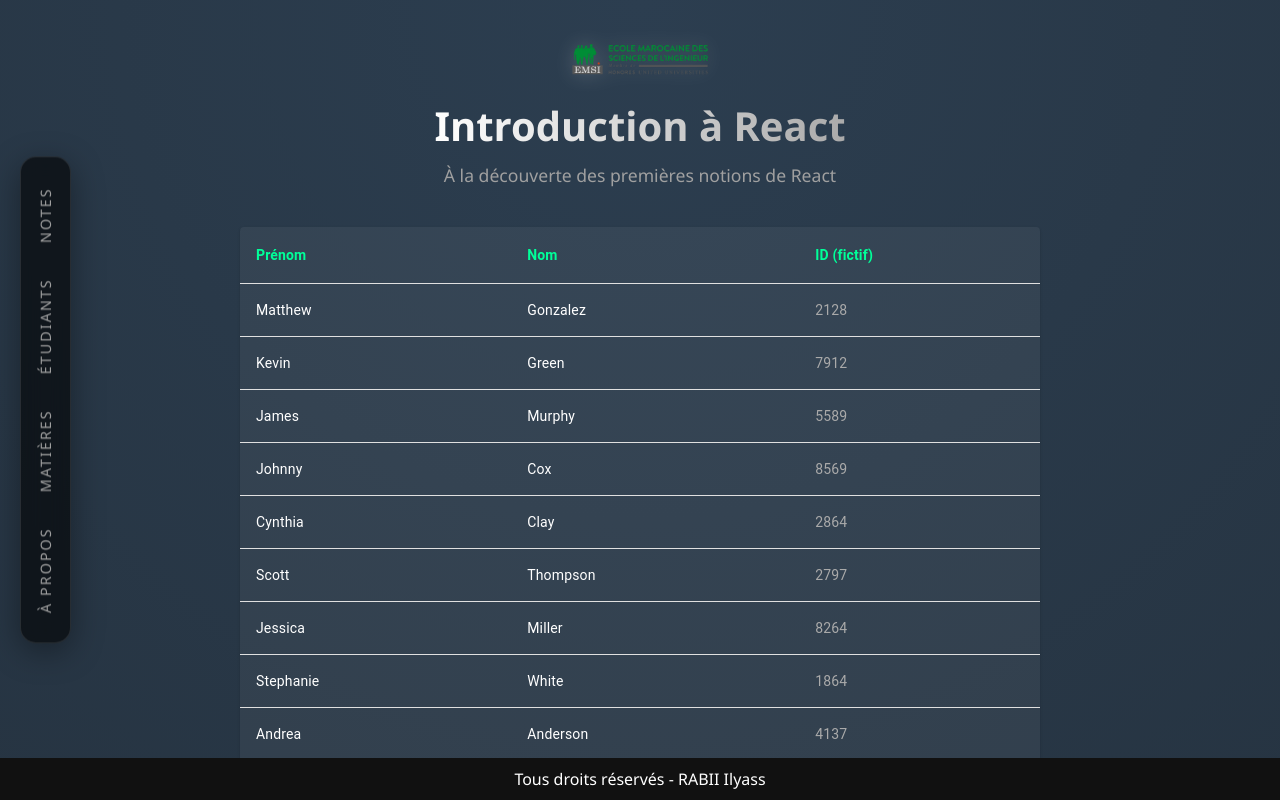
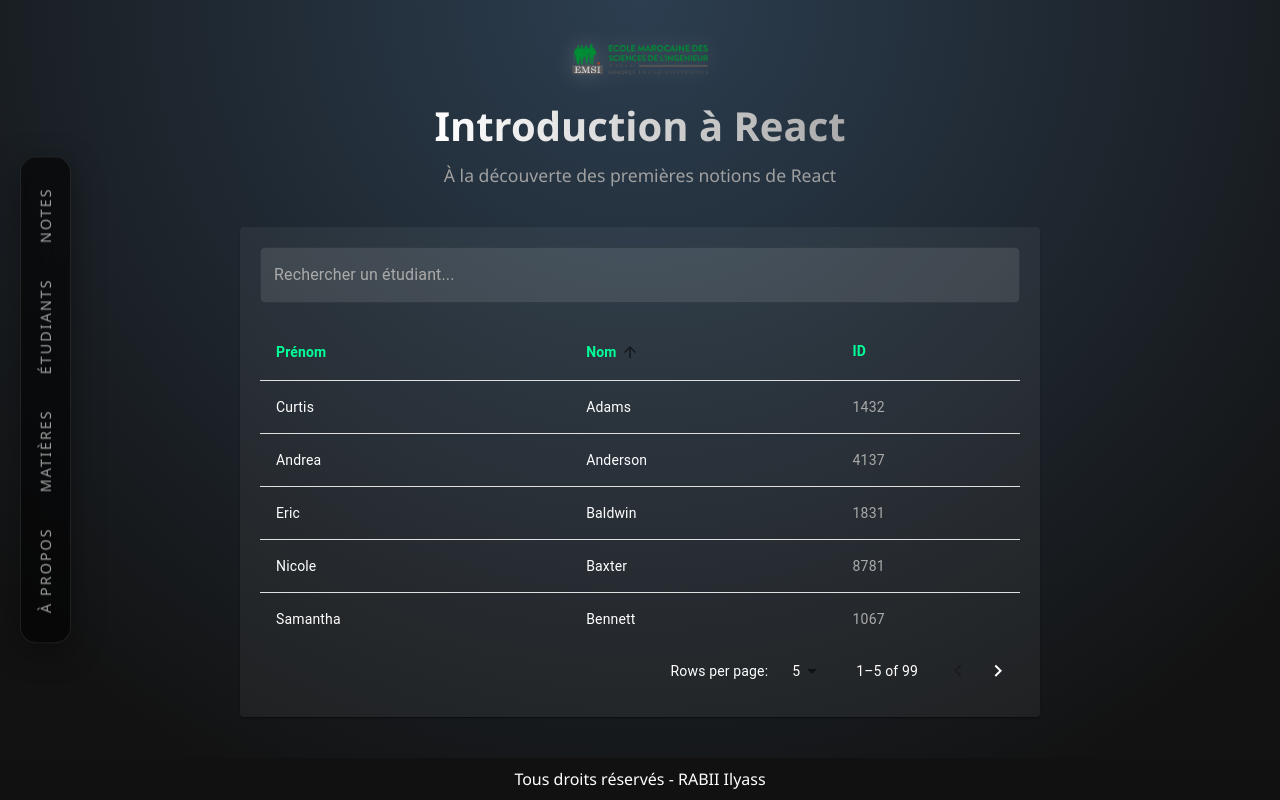
Before and after one commit to MBDS-CASA/react101-IliasRabii, a React (Vite) app: page / in a window 1280 px wide. Both pictures are taken after a click on the item "ÉTUDIANTS". Shown: the top 800 px of the page. Built offline with nearby package versions, Linux system fonts and the light colour scheme.

Commit message:
TD06 : Standardisation des composants Students et Subjects

```diff
--- a/src/App.css
+++ b/src/App.css
@@ -263,6 +263,24 @@ body {
 .fade-in {
   animation: fadeIn 0.5s ease-out forwards;
 }
+/* =========================
+   ANIMATIONS
+   ========================= */
+@keyframes slideIn {
+  0% {
+    opacity: 0;
+    transform: translateY(30px); /* Part de plus bas */
+  }
+  100% {
+    opacity: 1;
+    transform: translateY(0); /* Arrive à sa place */
+  }
+}
+
+.fade-in {
+  /* Le "forwards" est important pour qu'elle reste à la fin */
+  animation: slideIn 0.6s ease-out forwards;
+}
 .menu li.active {
   color: #00ff99; /* Vert fluo */
   border-left: 3px solid #00ff99;
--- a/src/compenents/Students.jsx
+++ b/src/compenents/Students.jsx
@@ -1,38 +1,125 @@
-import { Table, TableBody, TableCell, TableContainer, TableHead, TableRow, Paper } from "@mui/material";
+import { useState } from "react";
+import {
+  Table, TableBody, TableCell, TableContainer, TableHead, TableRow, Paper,
+  TextField, TablePagination, TableSortLabel
+} from "@mui/material";
 import notesData from "../data.json";
 
 function Students() {
-  // On filtre pour avoir une liste unique d'étudiants (basé sur le nom complet)
+  // --- ÉTATS ---
+  const [search, setSearch] = useState("");
+  const [page, setPage] = useState(0);
+  const [rowsPerPage, setRowsPerPage] = useState(5);
+  const [order, setOrder] = useState("asc");
+  const [orderBy, setOrderBy] = useState("lastname"); // Tri par nom par défaut
+
+  // 1. Extraire les étudiants uniques (Même logique qu'avant)
   const uniqueStudents = notesData.reduce((acc, current) => {
     const x = acc.find(item => item.student.firstname === current.student.firstname && item.student.lastname === current.student.lastname);
-    if (!x) {
-      return acc.concat([current]);
-    } else {
+    if (!x) return acc.concat([current]);
     return acc;
-    }
   }, []);
 
+  // 2. Gestion du Tri
+  const handleSort = (property) => {
+    const isAsc = orderBy === property && order === "asc";
+    setOrder(isAsc ? "desc" : "asc");
+    setOrderBy(property);
+  };
+
+  // 3. Filtrage (Recherche)
+  const filteredStudents = uniqueStudents.filter((item) =>
+    item.student.firstname.toLowerCase().includes(search.toLowerCase()) ||
+    item.student.lastname.toLowerCase().includes(search.toLowerCase())
+  );
+
+  // 4. Tri des données filtrées
+  const sortedStudents = filteredStudents.sort((a, b) => {
+    const valA = a.student[orderBy];
+    const valB = b.student[orderBy];
+    if (valA < valB) return order === "asc" ? -1 : 1;
+    if (valA > valB) return order === "asc" ? 1 : -1;
+    return 0;
+  });
+
+  // 5. Pagination
+  const paginatedStudents = sortedStudents.slice(
+    page * rowsPerPage,
+    page * rowsPerPage + rowsPerPage
+  );
+
   return (
-    <TableContainer component={Paper} style={{ backgroundColor: "rgba(255,255,255,0.05)", color: "white" }}>
+    <Paper style={{ backgroundColor: "rgba(255,255,255,0.05)", padding: "20px", color: "white" }}>
+
+      {/* BARRE DE RECHERCHE */}
+      <TextField
+        label="Rechercher un étudiant..."
+        variant="outlined"
+        fullWidth
+        style={{ marginBottom: "20px", backgroundColor: "rgba(255,255,255,0.1)", borderRadius: "5px" }}
+        InputLabelProps={{ style: { color: "#aaa" } }}
+        InputProps={{ style: { color: "white" } }}
+        onChange={(e) => setSearch(e.target.value)}
+      />
+
+      <TableContainer>
         <Table aria-label="students table">
           <TableHead>
             <TableRow>
-            <TableCell style={{ color: "#00ff99", fontWeight: "bold" }}>Prénom</TableCell>
-            <TableCell style={{ color: "#00ff99", fontWeight: "bold" }}>Nom</TableCell>
-            <TableCell style={{ color: "#00ff99", fontWeight: "bold" }}>ID (fictif)</TableCell>
+              {/* Colonne PRÉNOM triable */}
+              <TableCell style={{ color: "#00ff99", fontWeight: "bold" }}>
+                <TableSortLabel
+                  active={orderBy === "firstname"}
+                  direction={orderBy === "firstname" ? order : "asc"}
+                  onClick={() => handleSort("firstname")}
+                  style={{ color: "#00ff99" }}
+                >
+                  Prénom
+                </TableSortLabel>
+              </TableCell>
+
+              {/* Colonne NOM triable */}
+              <TableCell style={{ color: "#00ff99", fontWeight: "bold" }}>
+                <TableSortLabel
+                  active={orderBy === "lastname"}
+                  direction={orderBy === "lastname" ? order : "asc"}
+                  onClick={() => handleSort("lastname")}
+                  style={{ color: "#00ff99" }}
+                >
+                  Nom
+                </TableSortLabel>
+              </TableCell>
+
+              <TableCell style={{ color: "#00ff99", fontWeight: "bold" }}>ID</TableCell>
             </TableRow>
           </TableHead>
           <TableBody>
-          {uniqueStudents.map((note, index) => (
+            {paginatedStudents.map((note, index) => (
               <TableRow key={index} sx={{ "&:last-child td, &:last-child th": { border: 0 } }}>
                 <TableCell style={{ color: "white" }}>{note.student.firstname}</TableCell>
                 <TableCell style={{ color: "white" }}>{note.student.lastname}</TableCell>
-              <TableCell style={{ color: "#aaa" }}>{note.student.id || `STU-${1000 + index}`}</TableCell>
+                <TableCell style={{ color: "#aaa" }}>{note.student.id}</TableCell>
               </TableRow>
             ))}
           </TableBody>
         </Table>
       </TableContainer>
+
+      {/* PAGINATION */}
+      <TablePagination
+        rowsPerPageOptions={[5, 10, 25]}
+        component="div"
+        count={filteredStudents.length}
+        rowsPerPage={rowsPerPage}
+        page={page}
+        onPageChange={(event, newPage) => setPage(newPage)}
+        onRowsPerPageChange={(event) => {
+            setRowsPerPage(parseInt(event.target.value, 10));
+            setPage(0);
+        }}
+        style={{ color: "white" }}
+      />
+    </Paper>
   );
 }
 
--- a/src/compenents/Subjects.jsx
+++ b/src/compenents/Subjects.jsx
@@ -1,29 +1,101 @@
-import { Table, TableBody, TableCell, TableContainer, TableHead, TableRow, Paper } from "@mui/material";
+import { useState } from "react";
+import {
+  Table, TableBody, TableCell, TableContainer, TableHead, TableRow, Paper,
+  TextField, TablePagination, TableSortLabel
+} from "@mui/material";
 import notesData from "../data.json";
 
 function Subjects() {
-  // On extrait les matières uniques
+  const [search, setSearch] = useState("");
+  const [page, setPage] = useState(0);
+  const [rowsPerPage, setRowsPerPage] = useState(5);
+  const [order, setOrder] = useState("asc");
+  const [orderBy, setOrderBy] = useState("course");
+
+  // 1. Matières uniques
   const uniqueSubjects = [...new Set(notesData.map(item => item.course))];
 
+  // 2. Transformer en objets pour le tri (car c'est juste des strings au début)
+  const subjectsObjects = uniqueSubjects.map(sub => ({ course: sub, prof: "Prof. Démo" }));
+
+  // 3. Filtrage
+  const filteredSubjects = subjectsObjects.filter((item) =>
+    item.course.toLowerCase().includes(search.toLowerCase())
+  );
+
+  // 4. Tri
+  const sortedSubjects = filteredSubjects.sort((a, b) => {
+    if (a[orderBy] < b[orderBy]) return order === "asc" ? -1 : 1;
+    if (a[orderBy] > b[orderBy]) return order === "asc" ? 1 : -1;
+    return 0;
+  });
+
+  // 5. Pagination
+  const paginatedSubjects = sortedSubjects.slice(
+    page * rowsPerPage,
+    page * rowsPerPage + rowsPerPage
+  );
+
+  const handleSort = (property) => {
+    const isAsc = orderBy === property && order === "asc";
+    setOrder(isAsc ? "desc" : "asc");
+    setOrderBy(property);
+  };
+
   return (
-    <TableContainer component={Paper} style={{ backgroundColor: "rgba(255,255,255,0.05)", color: "white" }}>
+    <Paper style={{ backgroundColor: "rgba(255,255,255,0.05)", padding: "20px", color: "white" }}>
+      <TextField
+        label="Rechercher une matière..."
+        variant="outlined"
+        fullWidth
+        style={{ marginBottom: "20px", backgroundColor: "rgba(255,255,255,0.1)", borderRadius: "5px" }}
+        InputLabelProps={{ style: { color: "#aaa" } }}
+        InputProps={{ style: { color: "white" } }}
+        onChange={(e) => setSearch(e.target.value)}
+      />
+
+      <TableContainer>
         <Table aria-label="subjects table">
           <TableHead>
             <TableRow>
-            <TableCell style={{ color: "#00ff99", fontWeight: "bold" }}>Matière</TableCell>
-            <TableCell style={{ color: "#00ff99", fontWeight: "bold" }}>Professeur (Exemple)</TableCell>
+              <TableCell style={{ color: "#00ff99", fontWeight: "bold" }}>
+                <TableSortLabel
+                  active={orderBy === "course"}
+                  direction={orderBy === "course" ? order : "asc"}
+                  onClick={() => handleSort("course")}
+                  style={{ color: "#00ff99" }}
+                >
+                  Matière
+                </TableSortLabel>
+              </TableCell>
+              <TableCell style={{ color: "#00ff99", fontWeight: "bold" }}>Professeur</TableCell>
             </TableRow>
           </TableHead>
           <TableBody>
-          {uniqueSubjects.map((subject, index) => (
+            {paginatedSubjects.map((row, index) => (
               <TableRow key={index} sx={{ "&:last-child td, &:last-child th": { border: 0 } }}>
-              <TableCell style={{ color: "white", fontWeight: "bold" }}>{subject}</TableCell>
-              <TableCell style={{ color: "#aaa" }}>Prof. Démo {index + 1}</TableCell>
+                <TableCell style={{ color: "white", fontWeight: "bold" }}>{row.course}</TableCell>
+                <TableCell style={{ color: "#aaa" }}>{row.prof}</TableCell>
               </TableRow>
             ))}
           </TableBody>
         </Table>
       </TableContainer>
+
+      <TablePagination
+        rowsPerPageOptions={[5, 10, 25]}
+        component="div"
+        count={filteredSubjects.length}
+        rowsPerPage={rowsPerPage}
+        page={page}
+        onPageChange={(event, newPage) => setPage(newPage)}
+        onRowsPerPageChange={(event) => {
+            setRowsPerPage(parseInt(event.target.value, 10));
+            setPage(0);
+        }}
+        style={{ color: "white" }}
+      />
+    </Paper>
   );
 }
 
```
Lines whose indentation alone changed are shown as unchanged.
